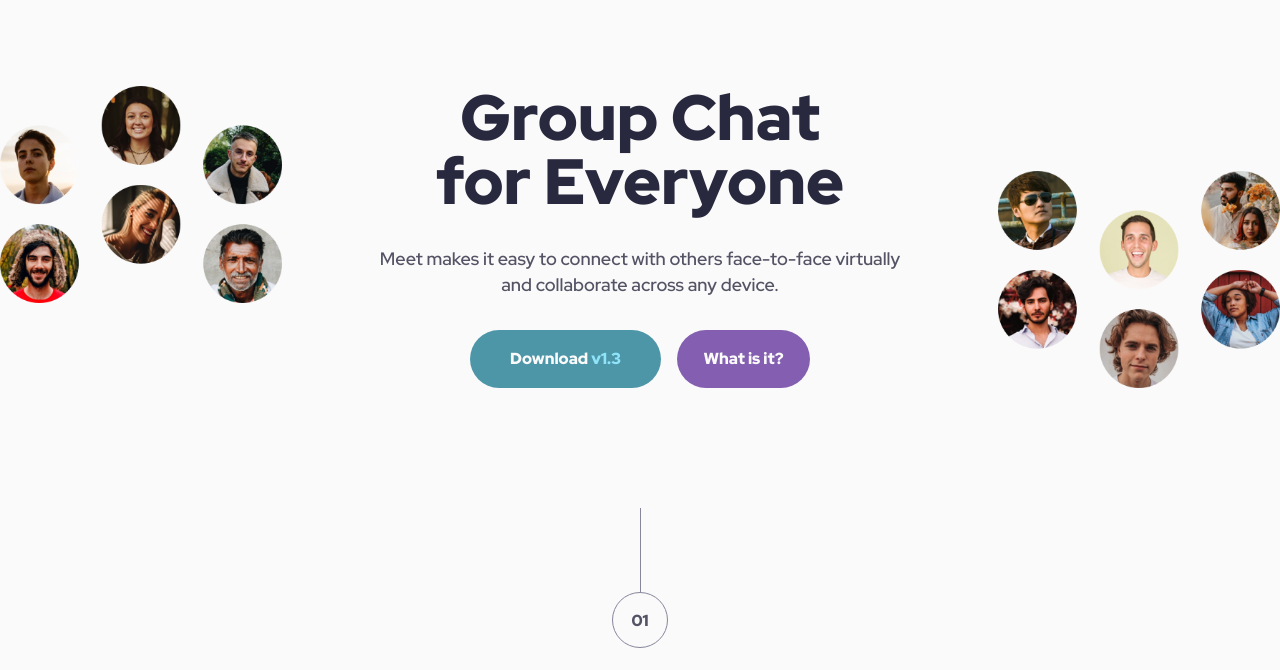
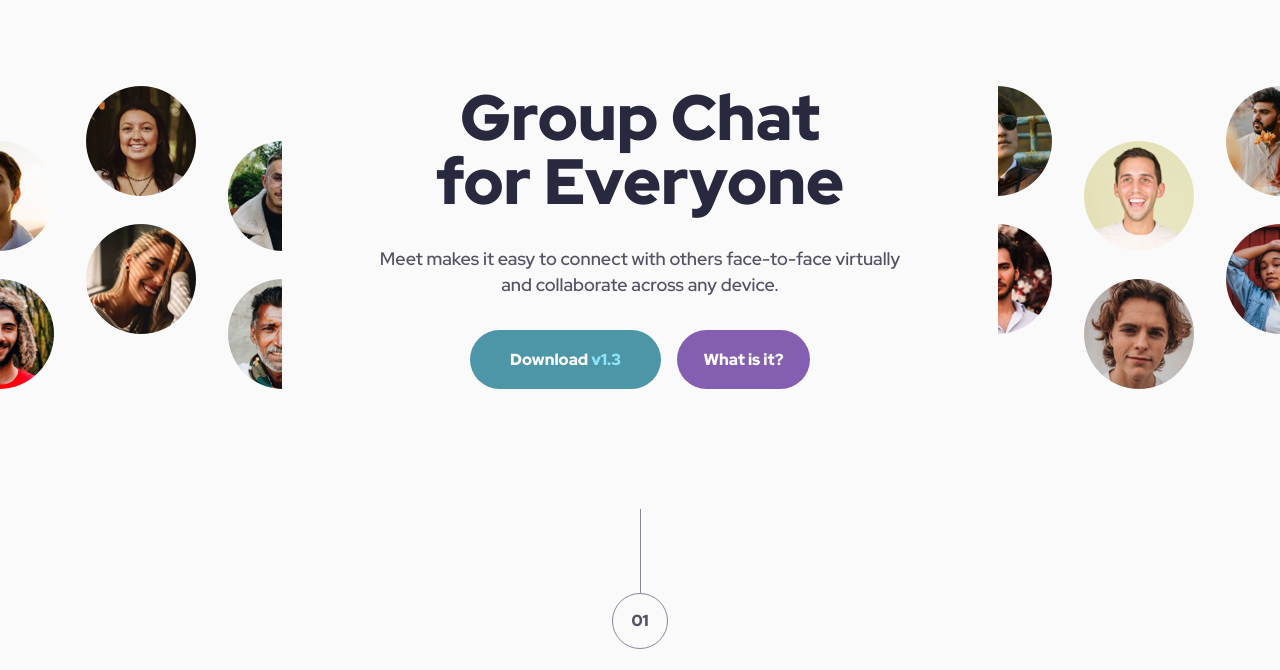
Before and after one commit to DarkstarXDD/meet-landing-page, a website built with Vite: page index.html in a window 1280 px wide. Shown: the part 130-800 px from the top of the page. Built offline with nearby package versions, Linux system fonts and the light colour scheme.

Commit message:
working mobile

```diff
--- a/index.html
+++ b/index.html
@@ -47,7 +47,8 @@
 
     <main class="main flex-column">
       <section class="section hero-section">
-        <picture class="picture-left">
+        <div class="hero-img-wrapper hero-img-wrapper-left flex-column">
+          <picture class="picture-left flex-column">
             <source
               media="(min-width: 80rem)"
               srcset="/assets/images/desktop/image-hero-left.png"
@@ -60,6 +61,7 @@
               height="303"
             />
           </picture>
+        </div>
 
         <div class="hero-content flex-column">
           <h1 class="hero-title">Group Chat for Everyone</h1>
@@ -75,6 +77,7 @@
           </div>
         </div>
 
+        <div class="hero-img-wrapper hero-img-wrapper-right flex-column">
           <picture class="picture-right">
             <source
               media="(min-width: 80rem)"
@@ -88,6 +91,7 @@
               height="303"
             />
           </picture>
+        </div>
       </section>
 
       <section class="section content-section-one flex-column">
--- a/styles.css
+++ b/styles.css
@@ -112,10 +112,6 @@ body {
   gap: 4rem;
 }
 
-.picture-right {
-  display: none;
-}
-
 .section {
   text-align: center;
   padding-inline: 1.5rem;
@@ -125,11 +121,28 @@ body {
   display: grid;
   place-items: center;
   gap: 3rem;
+  padding-inline: 0;
+}
+
+.picture-right {
+  display: none;
+}
+
+.hero-img-wrapper {
+  max-width: 100%;
+  overflow-x: hidden;
+}
+
+.picture-left,
+.picture-right {
+  max-width: none;
+  width: 110vw;
 }
 
 .hero-content {
-  max-width: 28rem;
+  max-width: 29.5rem;
   gap: 1.5rem;
+  padding-inline: 1.5rem;
 }
 
 .hero-title {
@@ -277,7 +290,7 @@ body {
   margin-bottom: 0.5rem;
 }
 
-/* --------------- Media Queries --------------- */
+/* ------------------- Media Queries ------------------- */
 @media (min-width: 48rem) {
   :root {
     --fs-800: 2.5rem;
@@ -333,7 +346,6 @@ body {
   }
 
   .header {
-    /* padding-block: 5rem 3.75rem; */
     padding-block: 5rem 6.75rem;
   }
 
@@ -348,17 +360,32 @@ body {
     padding: 0;
   }
 
-  .picture-left {
+  /* .picture-left {
     align-self: start;
   }
 
   .picture-right {
     align-self: end;
+  } */
+
+  .hero-img-wrapper-left {
+    align-self: start;
+  }
+
+  .hero-img-wrapper-right {
+    align-self: end;
+  }
+
+  .picture-left,
+  .picture-right {
+    max-width: none;
+    width: 24.625rem;
   }
 
   .hero-content {
     max-width: none;
     gap: 2rem;
+    padding-inline: 0;
   }
 
   .hero-title {
```
Lines whose indentation alone changed are shown as unchanged.
